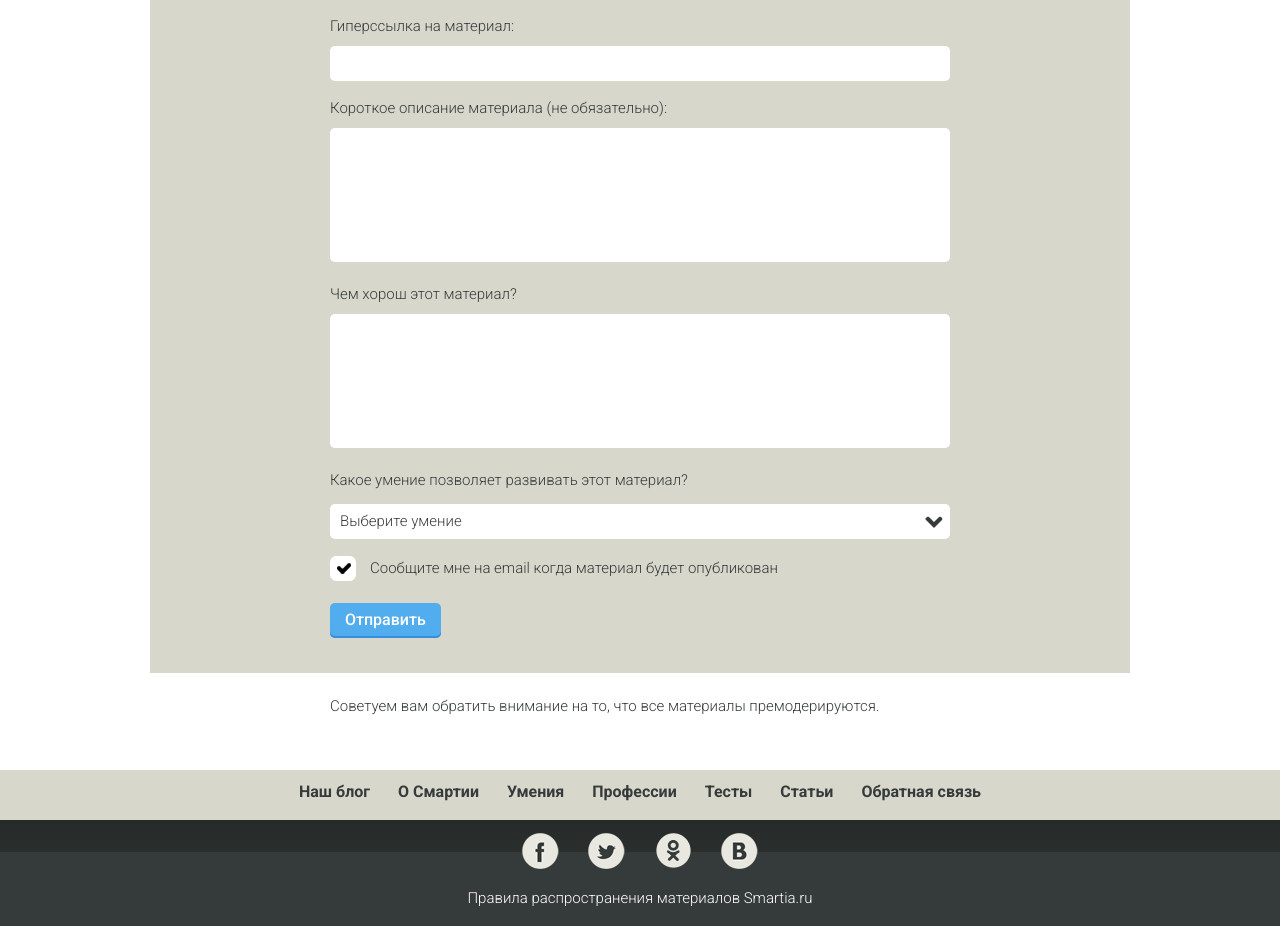
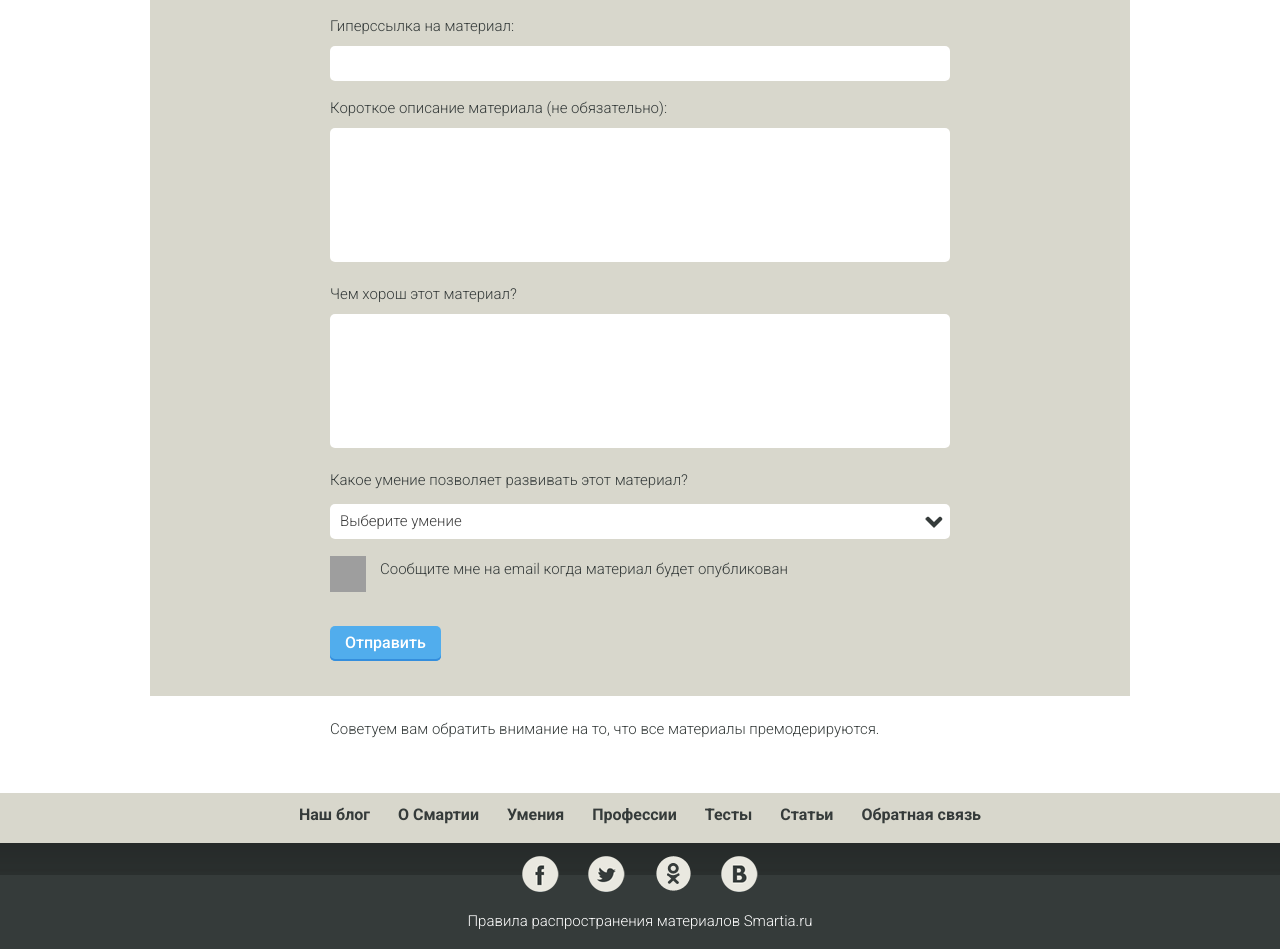
Before and after one commit to fglukhov/smartia-markup, a PHP site: page /add-material.html in a window 1280 px wide. Shown: the part 187-1136 px from the top of the page. Before the commit the page ends 1113 px from the top, so only its background shows below. Run offline with PHP 8.4, Linux system fonts and the light colour scheme; grey boxes are pictures that could not be loaded.

Commit message:
Ver. 1.9.1
Styles and styles synced with smartia.me

```diff
--- a/css/template.css
+++ b/css/template.css
@@ -8,6 +8,11 @@
 
 .container {
   min-width:300px;
+}
+
+a.btn:visited
+{
+    color:white;
 }
 
 a,
@@ -1670,6 +1675,7 @@
 
 .form-collapsable .close,
 .prof-modal .close,
+.reg-modal .close,
 .reply-form .close {
   width:19px;
 	height:19px;
@@ -2323,10 +2329,6 @@
 	line-height:24px;
 }
 
-.reg-form .checkbox {
-  margin-bottom:17px;
-	min-height:26px;
-}
 
 .reg-form .icheckbox,
 .reg-form .iradio {
@@ -2334,9 +2336,9 @@
 		vertical-align: middle;
 		margin: 0;
 		padding: 0;
-		width: 26px;
-		height: 26px;
-		background: url(../images/checkbox.png) no-repeat;
+		width: 36px;
+		height: 36px;
+		background: url(../images/checkbox-3.png) no-repeat;
 		border: none;
 		cursor: pointer;
 		position: absolute !important;
@@ -2348,27 +2350,23 @@
     background-position: 0 0;
 }
     .reg-form .icheckbox.checked {
-        background-position: -26px 0;
+        background-position: -36px 0;
     }
-    .reg-form .icheckbox.disabled {
+    .icheckbox.disabled {
         opacity:.5;
     }
 
+
 .reg-form .iradio {
-    background-position: -52px 0;
-}
-    .reg-form .iradio.checked {
-        background-position: -78px 0;
+    background-position: -72px 0;
+}
+    .iradio.checked {
+        background-position: -108px 0;
     }
-    .reg-form .iradio.disabled {
+    .iradio.disabled {
         opacity:0;
     }
 
-.reg-form .checkbox label,
-.reg-form .radio label {
-  padding:2px 0 0 40px;
-	min-height:26px;
-}
 
 .test-content {
   font-size:17px;
@@ -2570,6 +2568,20 @@
 	width:auto;
 	margin:0 0 20px -15px;
 	padding:0;
+}
+
+.reg-modal img {
+    width: 100%;
+}
+
+.reg-modal {
+    font-size: 17px;
+    line-height: 26px;
+    font-weight: 300;
+}
+
+.reg-modal .close{
+    display: block;
 }
 
 .user-menu-wrapper {
@@ -2873,3 +2885,14 @@
 		line-height:24px;
 	}
 }
+
+.errorlist
+{
+    color:red;
+    list-style-type: none;
+
+}
+.errorlist li:before {
+    content: "▼";
+    margin-right: 6px;
+}
--- a/js/template.js
+++ b/js/template.js
@@ -7,7 +7,7 @@
 		if ($(this).hasClass("user-menu-toggler-on")) {
 			$(this).find(".text").html("Свернуть")
 		} else {
-			$(this).find(".text").html("Мое меню")
+			$(this).find(".text").html("Моё")
 		}
 	});
 
```
